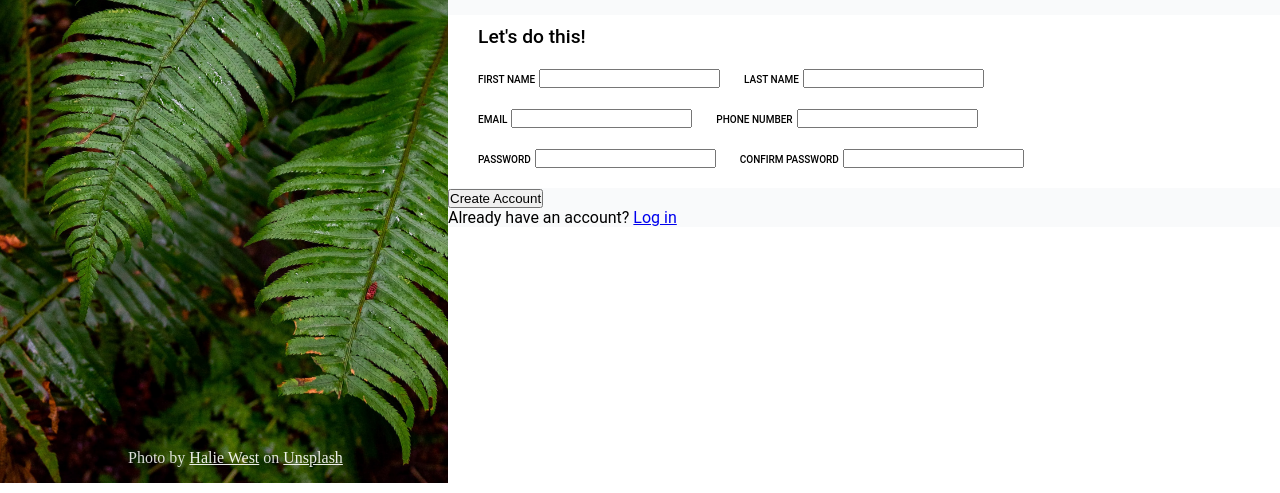
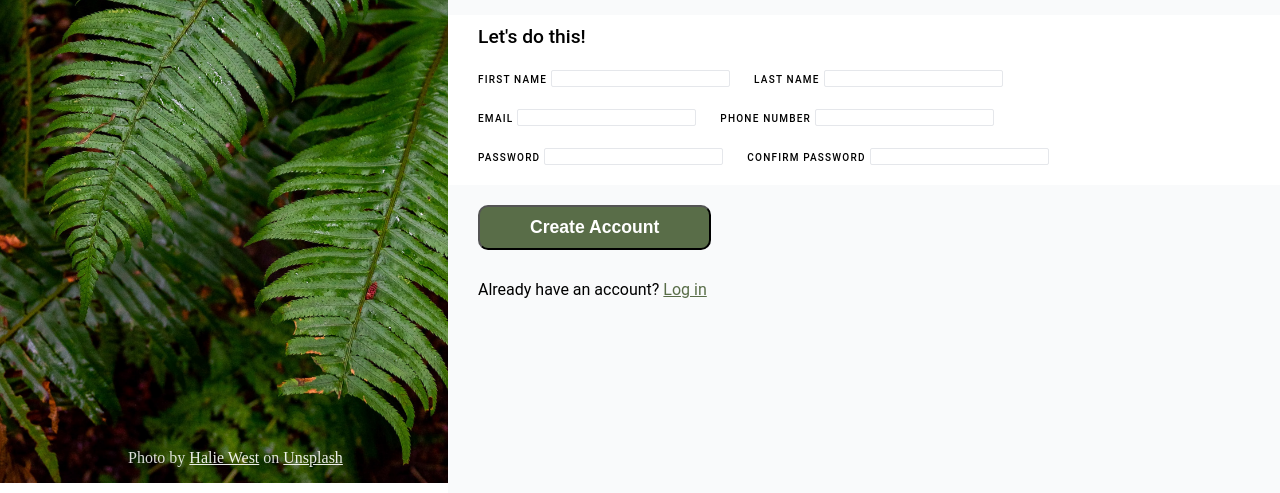
Before and after one commit to nicolanapa/sign-up-form, a plain HTML site: page index.html in a window 1280 px wide. Shown: the part 317-810 px from the top of the page. Drawn offline with Linux system fonts and the light colour scheme.

Commit message:
Changes to the code

```diff
--- a/index.html
+++ b/index.html
@@ -54,7 +54,7 @@
                 </div>
 
                 <div class="bottom-part" >
-                    <button type="submit">Create Account</button>
+                    <button class="bottone" type="submit">Create Account</button>
                     </form>
                     <p>Already have an account? <a href="#">Log in</a></p>
                 </div>
--- a/styles/styles.css
+++ b/styles/styles.css
@@ -76,6 +76,7 @@
 
 label {
     font-size: calc(10px + 0.001vw);
+    letter-spacing: 1.2px;
 }
 
 form {
@@ -86,7 +87,42 @@ input {
     margin: 0 20px 20px 0;
 }
 
+input {
+    border: 1px solid #E5E7EB;
+    border-radius: 2px;
+
+}
+
+input:focus {
+    border-color:lightblue;
+    box-shadow: 4px 4px 4px rgba(0, 0, 0, 0.179);
+}
+
+input:invalid {
+    border-color: red;
+}
+
 .bottom-part {
     flex-direction: column;
     background-color: rgb(249, 250, 251);
+    padding: 20px 0 0 30px;
+    height: 36vh;
 }
+
+.bottom-part a {
+    color: #596D48;
+}
+
+.bottom-part a:visited {
+    color: #4c732a;
+}
+
+.bottone {
+    padding: 10px 50px;
+    background-color: #596D48;
+    color: white;
+    font-weight: 600;
+    font-size: calc(16px + 00.1em);
+    border-radius: 10px;
+    margin-bottom: 30px;
+}
```
